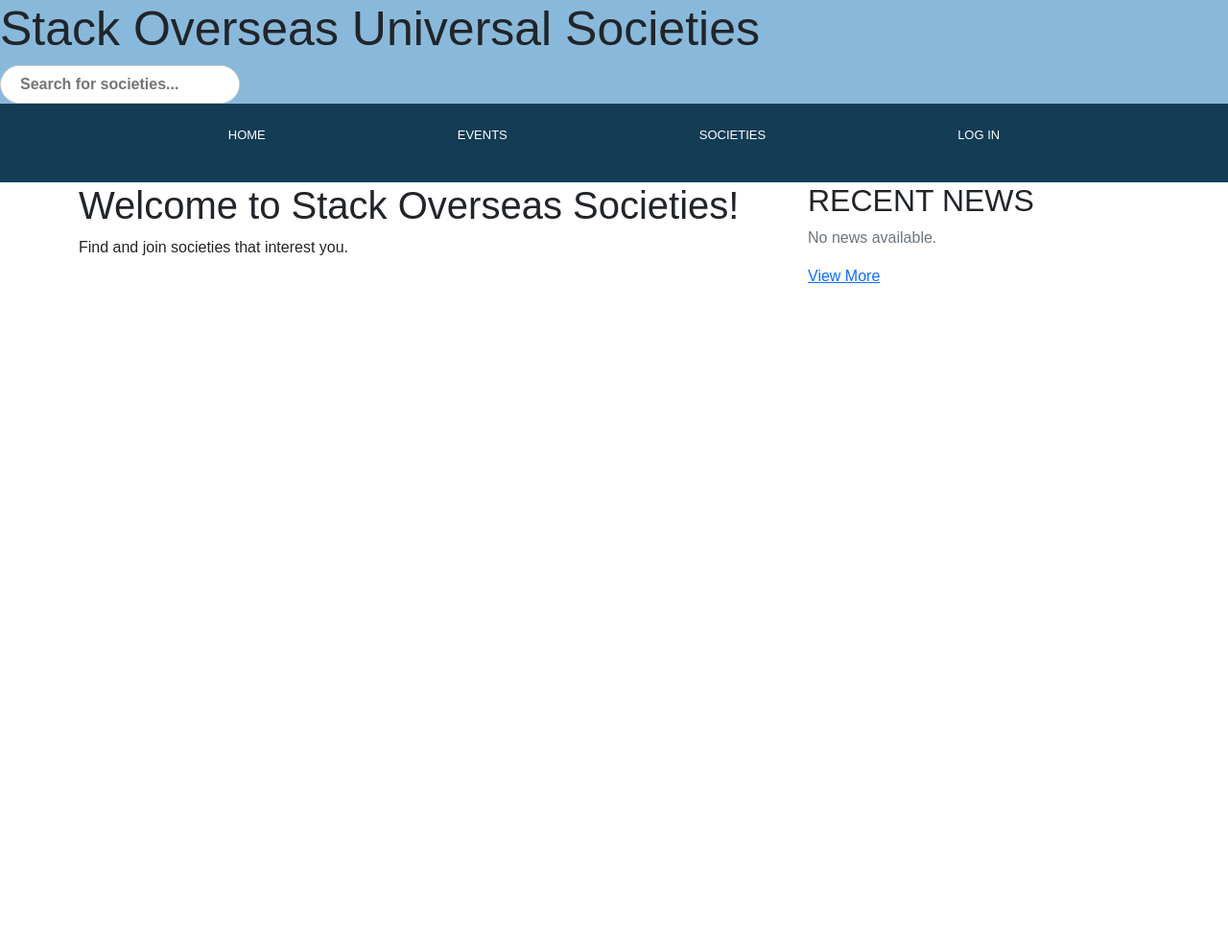
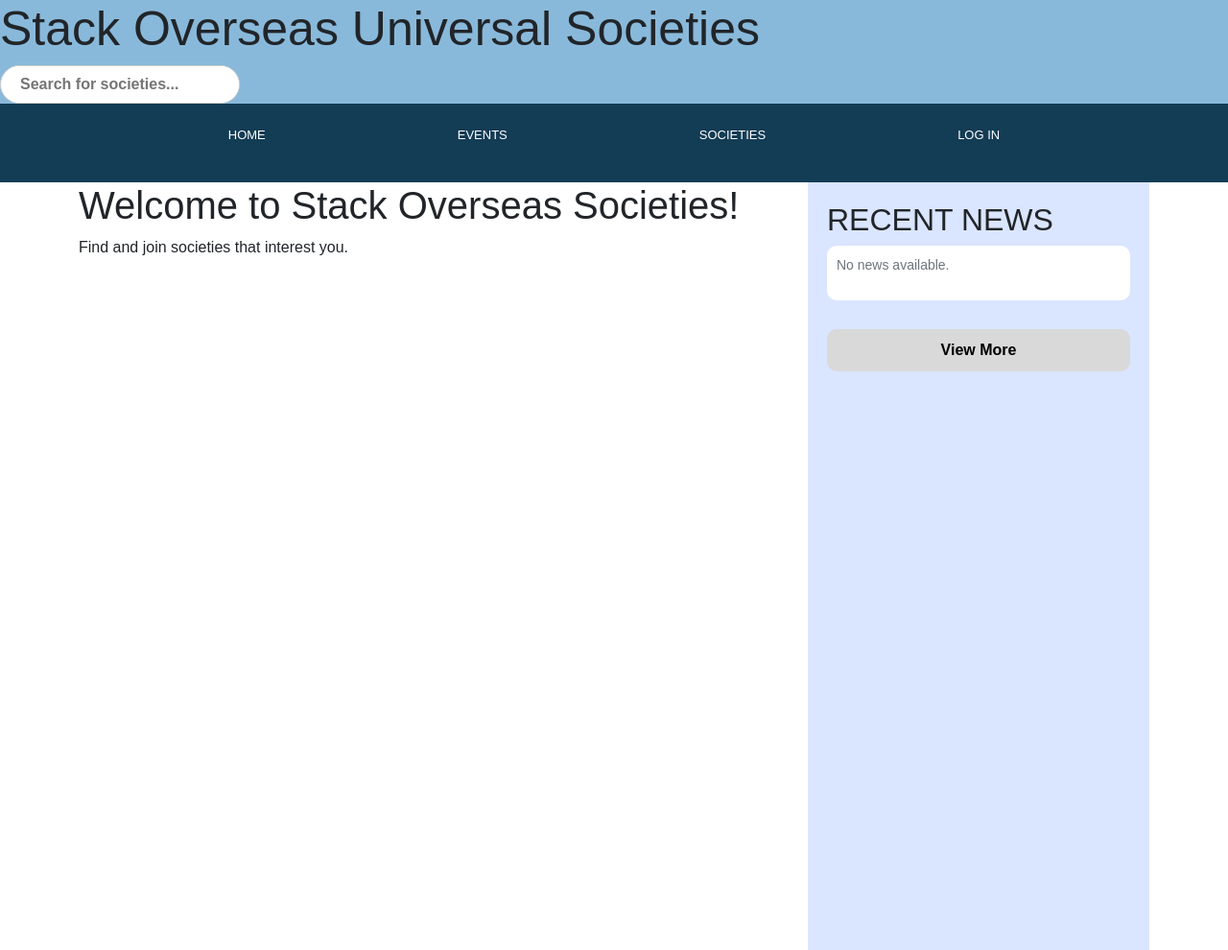
Before and after one commit to Euniceverse/StackOverseas, a Django app: page / in a window 1280 px wide. Shown: the whole page at 96% size. Before the commit the page ends 295 px from the top, so only its background shows below. Run offline with Django 5.2, Linux system fonts and the light colour scheme.

Commit message:
add basic styling

```diff
--- a/config/static/styles.css
+++ b/config/static/styles.css
@@ -147,3 +147,48 @@
     display: block;
     padding: 8px;
   }
+
+  /* News Panel */
+.news-panel {
+  min-height: 100vh;
+  background: #DAE5FF;
+  padding: 20px;
+  display: flex;
+  flex-direction: column;
+  justify-content: flex-start;
+}
+
+/* News Box */
+.news-box {
+  background: white;
+  border-radius: 10px;
+  padding: 10px;
+  margin-bottom: 10px;
+}
+
+.news-box h3 {
+  font-size: 20px;
+  font-weight: bold;
+}
+
+.news-box p {
+  font-size: 14px;
+  color: gray;
+}
+
+/* View More Button */
+.view-more-btn {
+  text-align: center;
+  margin-top: 20px;
+}
+
+.view-more-btn a {
+  display: block;
+  padding: 10px;
+  background: #D9D9D9;
+  text-decoration: none;
+  border-radius: 10px;
+  color: black;
+  font-weight: bold;
+  text-align: center;
+}
```
